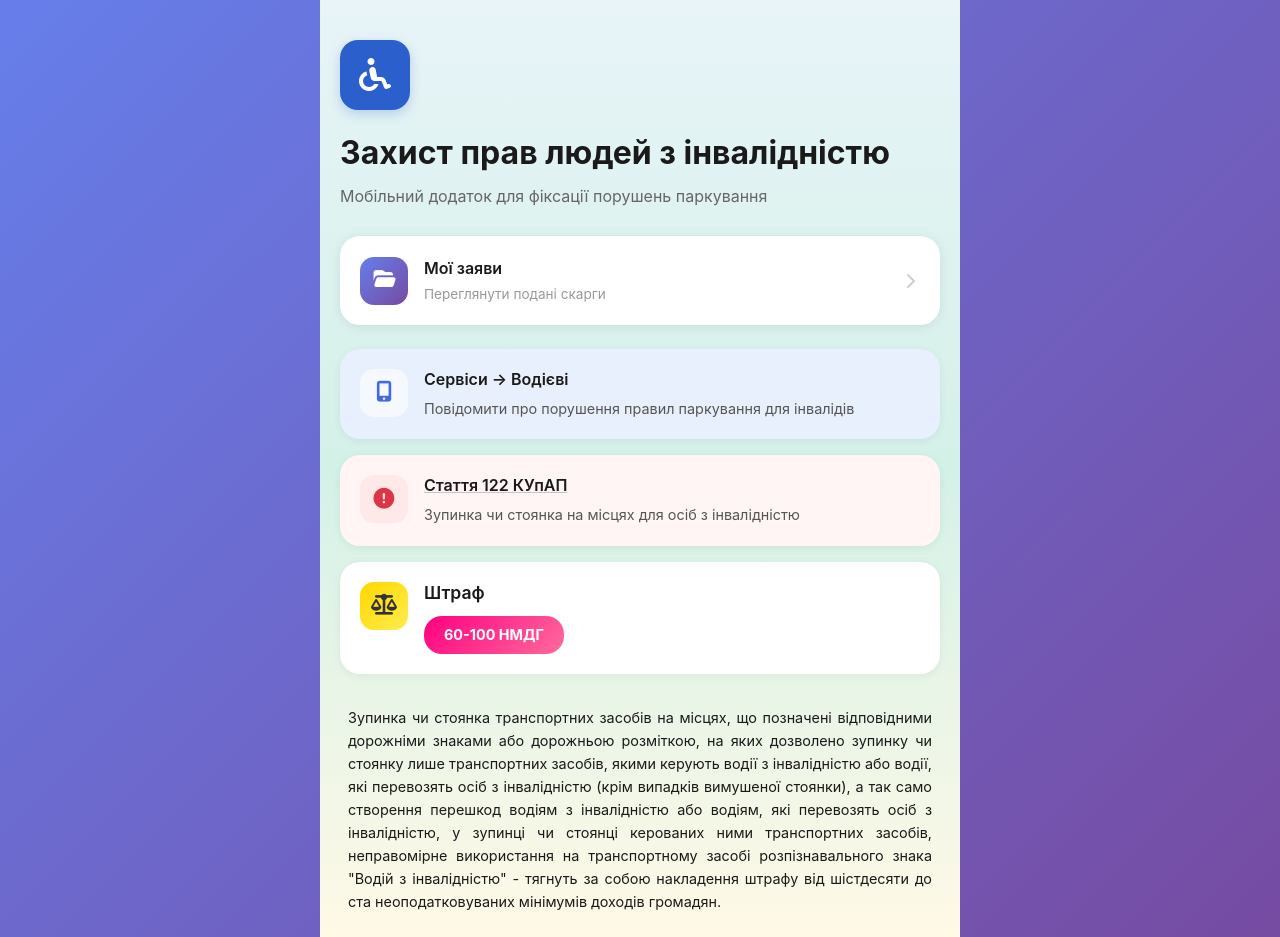
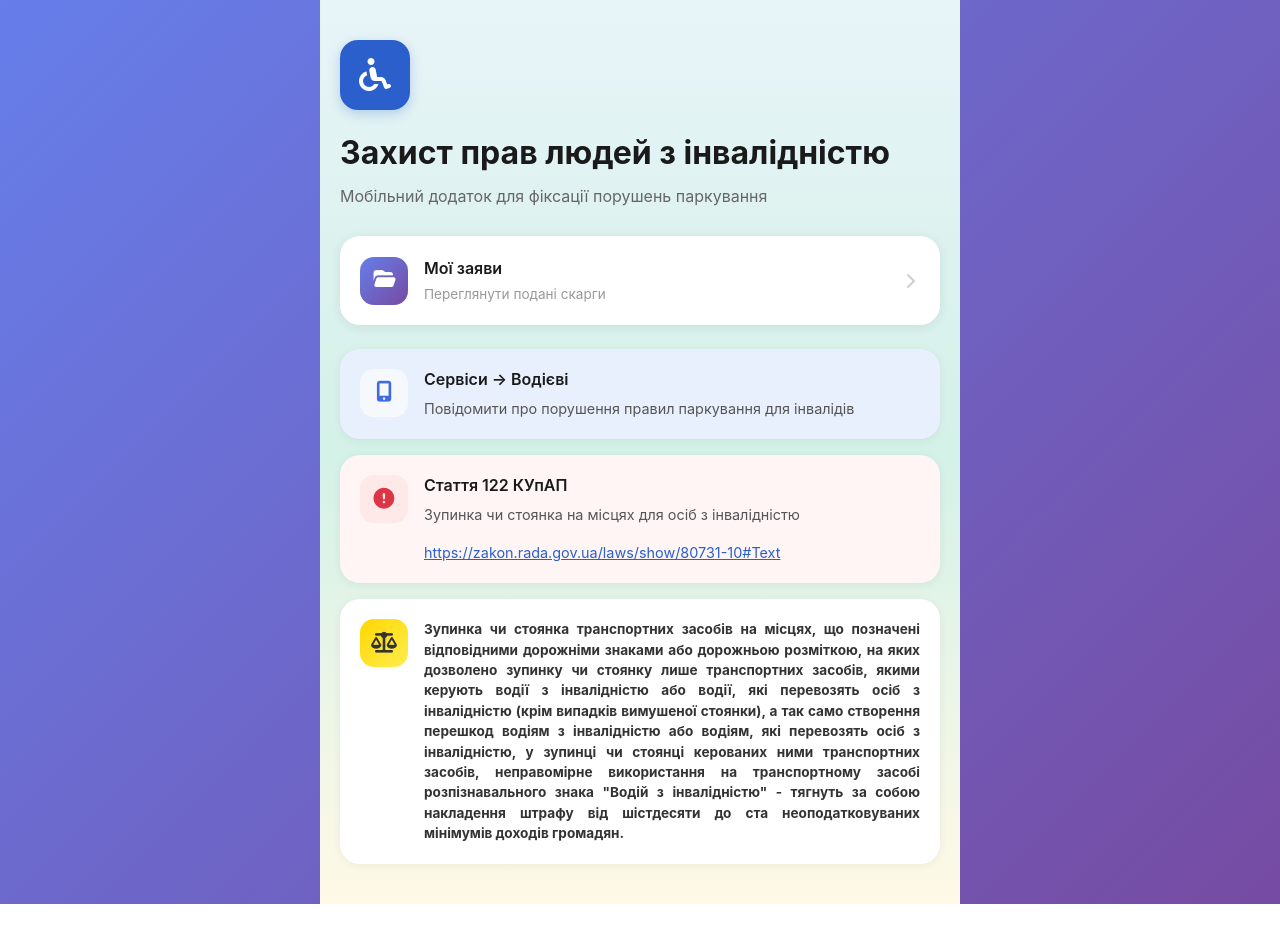
Before and after one commit to QRootapp/diia.ai-contest_frontend, an Angular app: page /intro in a window 1280 px wide. After the commit the page ends 904 px from the top, so only its background shows below. Built offline with nearby package versions, Linux system fonts and the light colour scheme.

Commit message:
feat: add url

```diff
--- a/src/app/components/intro/intro.component.html
+++ b/src/app/components/intro/intro.component.html
@@ -30,47 +30,41 @@
       </div>
     </div>
 
-    <a
-      href="https://zakon.rada.gov.ua/laws/show/80731-10#Text"
-      target="_blank"
-      class="info-card violation-card"
-    >
+    <div class="info-card violation-card">
       <div class="card-icon alert-icon">
         <i class="fas fa-exclamation-circle"></i>
       </div>
       <div class="card-content">
-        <h3>
-          <span class="violation-link">Стаття 122 КУпАП</span>
-        </h3>
+        <h3>Стаття 122 КУпАП</h3>
         <p>Зупинка чи стоянка на місцях для осіб з інвалідністю</p>
+        <p class="url-text">
+          <a
+            href="https://zakon.rada.gov.ua/laws/show/80731-10#Text"
+            target="_blank"
+            >https://zakon.rada.gov.ua/laws/show/80731-10#Text</a
+          >
+        </p>
       </div>
-    </a>
+    </div>
 
     <div class="info-card fine-card">
       <div class="card-icon">
         <i class="fas fa-balance-scale"></i>
       </div>
       <div class="card-content">
-        <div class="card-header">
-          <h3>Штраф</h3>
-        </div>
-        <div class="fine-amount">60-100 НМДГ</div>
+        <p class="legal-text">
+          Зупинка чи стоянка транспортних засобів на місцях, що позначені
+          відповідними дорожніми знаками або дорожньою розміткою, на яких
+          дозволено зупинку чи стоянку лише транспортних засобів, якими керують
+          водії з інвалідністю або водії, які перевозять осіб з інвалідністю
+          (крім випадків вимушеної стоянки), а так само створення перешкод
+          водіям з інвалідністю або водіям, які перевозять осіб з інвалідністю,
+          у зупинці чи стоянці керованих ними транспортних засобів, неправомірне
+          використання на транспортному засобі розпізнавального знака "Водій з
+          інвалідністю" - тягнуть за собою накладення штрафу від шістдесяти до
+          ста неоподатковуваних мінімумів доходів громадян.
+        </p>
       </div>
-    </div>
-
-    <div class="legal-info">
-      <p>
-        Зупинка чи стоянка транспортних засобів на місцях, що позначені
-        відповідними дорожніми знаками або дорожньою розміткою, на яких
-        дозволено зупинку чи стоянку лише транспортних засобів, якими керують
-        водії з інвалідністю або водії, які перевозять осіб з інвалідністю (крім
-        випадків вимушеної стоянки), а так само створення перешкод водіям з
-        інвалідністю або водіям, які перевозять осіб з інвалідністю, у зупинці
-        чи стоянці керованих ними транспортних засобів, неправомірне
-        використання на транспортному засобі розпізнавального знака "Водій з
-        інвалідністю" - тягнуть за собою накладення штрафу від шістдесяти до ста
-        неоподатковуваних мінімумів доходів громадян.
-      </p>
     </div>
   </div>
 </div>
--- a/src/app/components/intro/intro.component.scss
+++ b/src/app/components/intro/intro.component.scss
@@ -215,6 +215,21 @@
         color: #555;
       }
 
+      .url-text {
+        font-size: 0.9rem;
+        margin-top: 0.5rem;
+        word-break: break-all;
+
+        a {
+          color: #2b5fcc;
+          text-decoration: underline;
+
+          &:hover {
+            color: #1a47a8;
+          }
+        }
+      }
+
       &:hover {
         background: #ffebeb;
         box-shadow: 0 4px 16px rgba(220, 53, 69, 0.12);
@@ -243,23 +258,12 @@
         gap: 0.75rem;
       }
 
-      .card-header {
-        h3 {
-          margin: 0;
-          font-size: 1.1rem;
-        }
-      }
-
-      .fine-amount {
-        background: linear-gradient(135deg, #ff0080 0%, #ff6b9d 100%);
-        color: white;
-        padding: 0.5rem 1.25rem;
-        border-radius: 18px;
+      .legal-text {
         font-weight: 700;
-        font-size: 0.9rem;
-        white-space: nowrap;
-        display: inline-block;
-        align-self: flex-start;
+        font-size: 0.85rem;
+        color: #333;
+        line-height: 1.5;
+        text-align: justify;
       }
 
       &:hover {
@@ -269,25 +273,6 @@
     }
   }
 
-  .legal-info {
-    margin-top: 2rem;
-    padding: 0 0.5rem;
-
-    p {
-      font-size: 0.9rem;
-      color: #1a1a1a;
-      line-height: 1.6;
-      margin-bottom: 1rem;
-      text-align: justify;
-
-      &:last-child {
-        margin-bottom: 0;
-        // font-weight: 600;
-        // color: #1a1a1a;
-      }
-    }
-  }
-
   a.info-card {
     text-decoration: none;
   }
```
